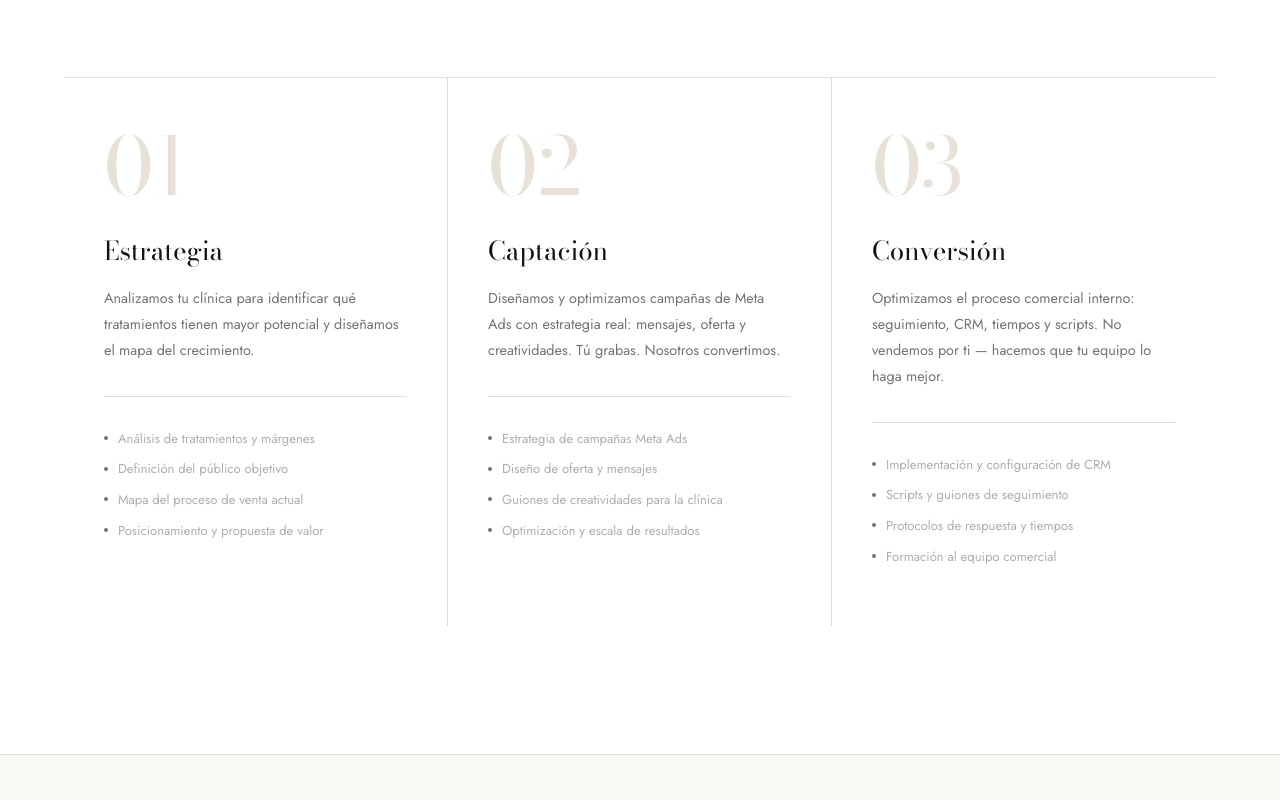
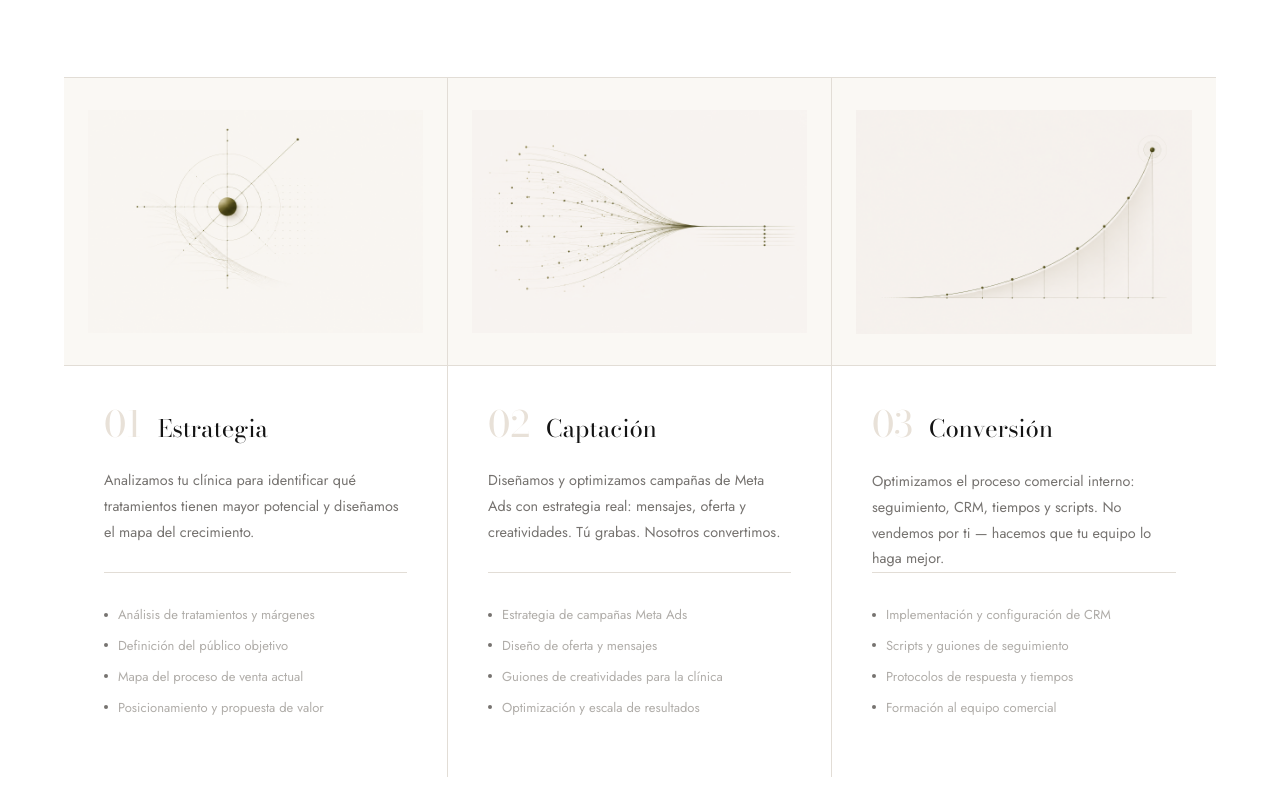
Before and after one commit to promocioneschris/vertigo-labs-landing, a plain HTML site: page index.html in a window 1280 px wide. Shown: the part 2380-3180 px from the top of the page. Drawn offline with nearby package versions, Linux system fonts and the light colour scheme.

Commit message:
feat: sección método con imágenes Estrategia/Captación/Conversión

```diff
--- a/index.html
+++ b/index.html
@@ -110,17 +110,22 @@ button{cursor:pointer;border:none;background:none;font-family:inherit}
 /* ── MÉTODO ── */
 .sec-metodo{background:var(--white);border-top:1px solid var(--border)}
 .phases{display:grid;grid-template-columns:repeat(3,1fr);border-top:1px solid var(--border);margin-top:5rem}
-.phase{padding:3rem 2.5rem;border-right:1px solid var(--border);transition:background .3s}
+.phase{display:flex;flex-direction:column;border-right:1px solid var(--border);transition:background .3s}
 .phase:last-child{border-right:none}
 .phase:hover{background:var(--cream)}
-.phase-n{font-family:var(--serif);font-size:5rem;font-weight:400;color:var(--cream3);line-height:1;margin-bottom:1.5rem;transition:color .3s}
-.phase:hover .phase-n{color:var(--cream2)}
-.phase-t{font-family:var(--serif);font-size:1.625rem;font-weight:400;color:var(--ink);margin-bottom:.875rem}
+.phase-img-wrap{aspect-ratio:4/3;overflow:hidden;border-bottom:1px solid var(--border);background:var(--cream)}
+.phase-img-wrap img{width:100%;height:100%;object-fit:contain;padding:1.5rem;transition:transform .6s var(--ease)}
+.phase:hover .phase-img-wrap img{transform:scale(1.04)}
+.phase-body{padding:2.5rem 2.5rem 3rem;flex:1;display:flex;flex-direction:column}
+.phase-header{display:flex;align-items:baseline;gap:1rem;margin-bottom:1.25rem}
+.phase-n{font-family:var(--serif);font-size:2.25rem;font-weight:400;color:var(--cream3);line-height:1;transition:color .3s}
+.phase:hover .phase-n{color:var(--ink4)}
+.phase-t{font-family:var(--serif);font-size:1.5rem;font-weight:400;color:var(--ink)}
 .phase-d{font-size:.9rem;line-height:1.8;color:var(--ink3)}
-.phase-list{margin-top:2rem;padding-top:2rem;border-top:1px solid var(--border);list-style:none}
+.phase-list{margin-top:auto;padding-top:2rem;border-top:1px solid var(--border);list-style:none}
 .phase-list li{display:flex;gap:.625rem;font-size:.8125rem;color:var(--ink4);margin-bottom:.625rem;align-items:flex-start}
 .phase-list li::before{content:'';display:block;width:4px;height:4px;border-radius:50%;background:var(--ink3);margin-top:.45rem;flex-shrink:0}
-@media(max-width:900px){.phases{grid-template-columns:1fr}.phase{border-right:none;border-bottom:1px solid var(--border)}.phase:last-child{border-bottom:none}}
+@media(max-width:900px){.phases{grid-template-columns:1fr}.phase{border-right:none;border-bottom:1px solid var(--border)}.phase:last-child{border-bottom:none}.phase-img-wrap{aspect-ratio:16/7}}
 
 /* ── DIFERENCIA ── */
 .sec-dif{background:var(--cream);border-top:1px solid var(--border)}
@@ -351,8 +356,14 @@ footer{background:var(--ink);border-top:1px solid rgba(255,255,255,.08);padding:
     </p>
     <div class="phases">
       <div class="phase" data-reveal data-d="2">
-        <div class="phase-n">01</div>
+        <div class="phase-img-wrap">
+          <img src="metodo-estrategia.png" alt="Estrategia — Método Vértigo">
+        </div>
+        <div class="phase-body">
+          <div class="phase-header">
+            <span class="phase-n">01</span>
             <h3 class="phase-t">Estrategia</h3>
+          </div>
           <p class="phase-d">Analizamos tu clínica para identificar qué tratamientos tienen mayor potencial y diseñamos el mapa del crecimiento.</p>
           <ul class="phase-list">
             <li>Análisis de tratamientos y márgenes</li>
@@ -361,9 +372,16 @@ footer{background:var(--ink);border-top:1px solid rgba(255,255,255,.08);padding:
             <li>Posicionamiento y propuesta de valor</li>
           </ul>
         </div>
+      </div>
       <div class="phase" data-reveal data-d="3">
-        <div class="phase-n">02</div>
+        <div class="phase-img-wrap">
+          <img src="metodo-captacion.png" alt="Captación — Método Vértigo">
+        </div>
+        <div class="phase-body">
+          <div class="phase-header">
+            <span class="phase-n">02</span>
             <h3 class="phase-t">Captación</h3>
+          </div>
           <p class="phase-d">Diseñamos y optimizamos campañas de Meta Ads con estrategia real: mensajes, oferta y creatividades. Tú grabas. Nosotros convertimos.</p>
           <ul class="phase-list">
             <li>Estrategia de campañas Meta Ads</li>
@@ -372,9 +390,16 @@ footer{background:var(--ink);border-top:1px solid rgba(255,255,255,.08);padding:
             <li>Optimización y escala de resultados</li>
           </ul>
         </div>
+      </div>
       <div class="phase" data-reveal data-d="4">
-        <div class="phase-n">03</div>
+        <div class="phase-img-wrap">
+          <img src="metodo-conversion.png" alt="Conversión — Método Vértigo">
+        </div>
+        <div class="phase-body">
+          <div class="phase-header">
+            <span class="phase-n">03</span>
             <h3 class="phase-t">Conversión</h3>
+          </div>
           <p class="phase-d">Optimizamos el proceso comercial interno: seguimiento, CRM, tiempos y scripts. No vendemos por ti — hacemos que tu equipo lo haga mejor.</p>
           <ul class="phase-list">
             <li>Implementación y configuración de CRM</li>
@@ -382,6 +407,7 @@ footer{background:var(--ink);border-top:1px solid rgba(255,255,255,.08);padding:
             <li>Protocolos de respuesta y tiempos</li>
             <li>Formación al equipo comercial</li>
           </ul>
+        </div>
       </div>
     </div>
   </div>
```
Also changed, not shown: metodo-captacion.png (added), metodo-conversion.png (added), metodo-estrategia.png (added). Lines whose indentation alone changed are shown as unchanged.
